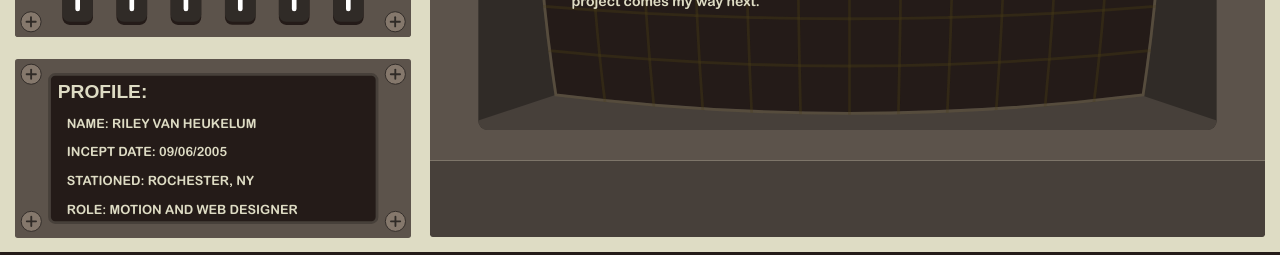
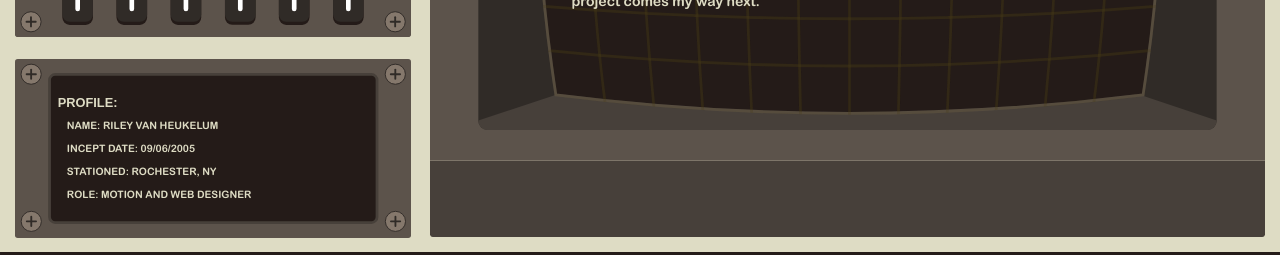
Before and after one commit to Asc3nded05/DigitalPortfolio, a React (Vite) app: page /about in a window 1280 px wide. Shown: the part 697-952 px from the top of the page. Built offline with nearby package versions, Linux system fonts and the light colour scheme; a web font is replaced by a local one.

Commit message:
Further responsive tweaks.

```diff
--- a/src/components/AboutProfile.tsx
+++ b/src/components/AboutProfile.tsx
@@ -15,7 +15,7 @@ function AboutProfile() {
           font-rounded
           text-[clamp(7px,.75cqw,18px)]
           max-[1200px]:text-[clamp(7px,3cqw,40px)]
-          max-[1800px]:text-[clamp(7px,1cqw,18px)]
+          max-[1800px]:text-[clamp(7px,.8cqw,14px)]
           font-bold
           uppercase
           leading-[2.25]
@@ -28,7 +28,7 @@ function AboutProfile() {
             font-paroxysm
             text-[clamp(7px,1cqw,22px)]
             max-[1200px]:text-[clamp(7px,3.5cqw,40px)]
-            max-[1800px]:text-[clamp(7px,1.5cqw,22px)]
+            max-[1800px]:text-[clamp(7px,1cqw,20px)]
             translate-y-1
             -translate-x-2.25
           "
--- a/src/pages/About.tsx
+++ b/src/pages/About.tsx
@@ -36,8 +36,8 @@ function About() {
               self-start
               bg-[#dedcc4]
               p-[1.2%]
-              min-[1800px]:ml-[12.1%]
-              min-[1800px]:mr-[12.1%]
+              min-[1500px]:ml-[12.1%]
+              min-[1500px]:mr-[12.1%]
             "
           >
             {/* PORTRAIT + PROFILE */}
--- a/src/pages/Home.tsx
+++ b/src/pages/Home.tsx
@@ -79,7 +79,7 @@ function Home() {
         <div
           className="
             relative
-            w-[min(97vw,calc((100svh-280px)*2.159))]
+            w-[min(97vw,calc((100svh-280px)*2.24))]
             shrink-0
             lg:block
             max-lg:!hidden
```
